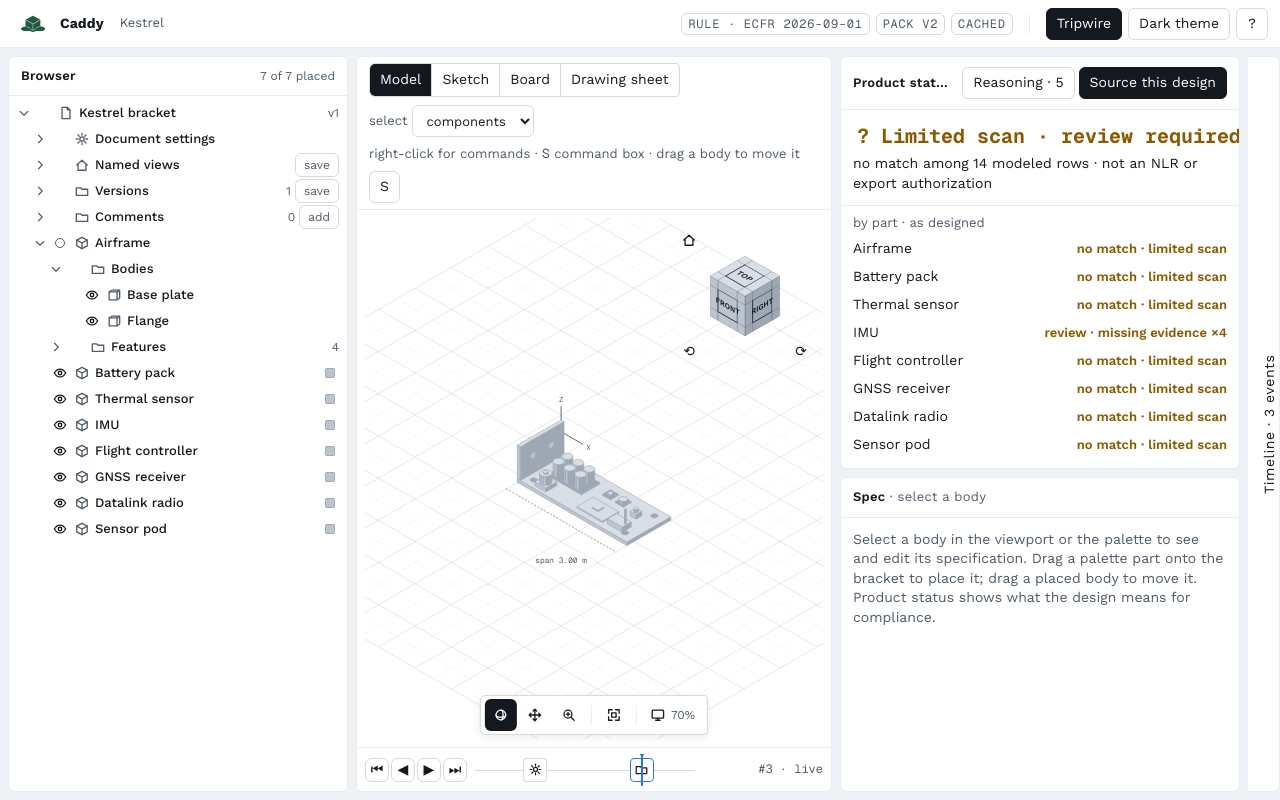
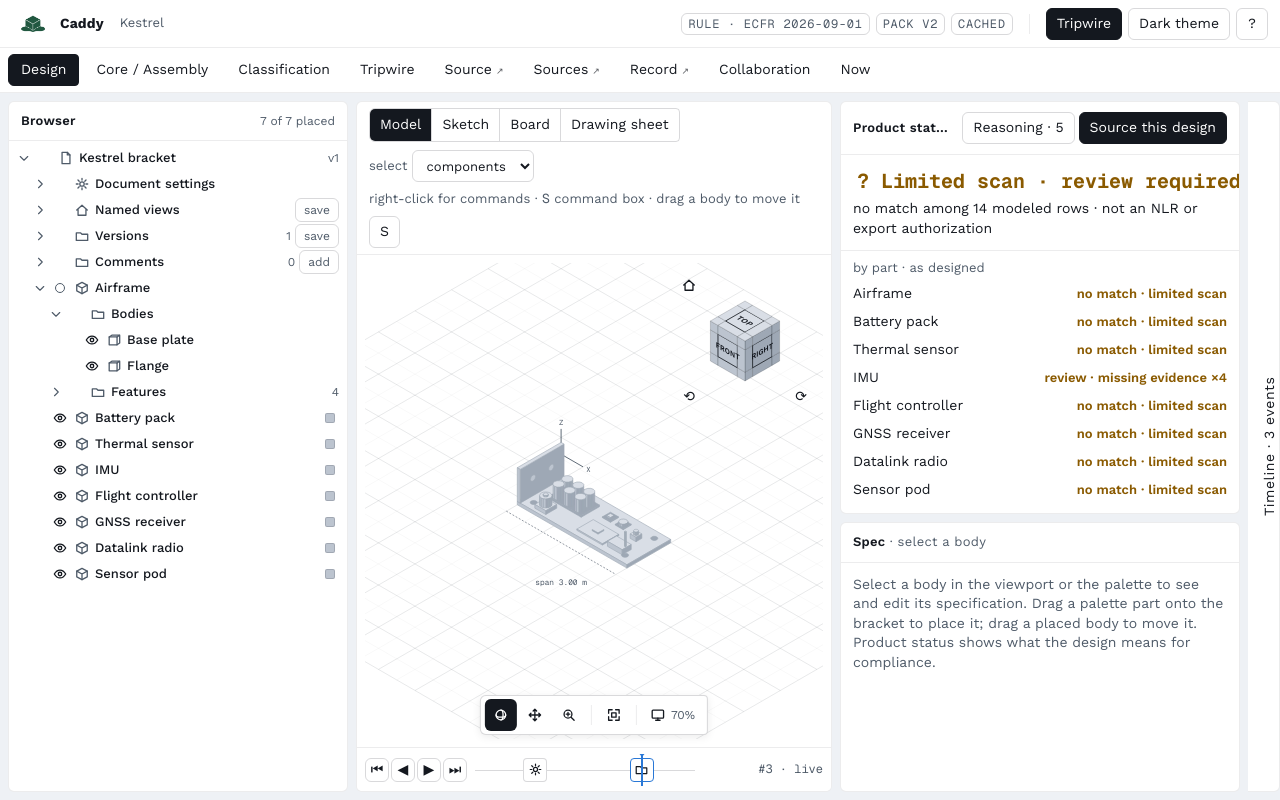
Before and after one commit to draygada/Caddy, a React (Vite) app in the folder frontend/: page / in a window 1280 px wide. Built offline with nearby package versions, Linux system fonts and the light colour scheme.

Commit message:
feat(frontend): add shared mission workspace shell

```diff
--- a/frontend/src/App.tsx
+++ b/frontend/src/App.tsx
@@ -16,6 +16,11 @@ import { TripwirePanel } from './panels/TripwirePanel';
 import { Sources } from './panels/Sources';
 import { Record } from './panels/Record';
 import { Now } from './panels/Now';
+import { MissionNav, type WorkspaceId } from './panels/MissionNav';
+import { CoreAssemblyWorkspace } from './panels/CoreAssemblyWorkspace';
+import { ClassificationWorkspace } from './panels/ClassificationWorkspace';
+import { TripwireAtlasWorkspace } from './panels/TripwireAtlasWorkspace';
+import { CollaborationWorkspace } from './panels/CollaborationWorkspace';
 import { runCommand } from './commands';
 import { useTripwireStore } from './tripwire-store';
 
@@ -79,22 +84,34 @@ export default function App() {
   const openTimeline = useStore((s) => s.openTimeline);
   const compact = useCompactWorkspace();
   const [mobilePanel, setMobilePanel] = useState<MobilePanel>('model');
+  const [workspace, setWorkspace] = useState<WorkspaceId>(() => {
+    try { return new URLSearchParams(location.search).get('now') === '1' ? 'now' : 'design'; }
+    catch { return 'design'; }
+  });
   const o = useMemo(() => service.evaluate({ parts, attrs, span, declared }, pack), [parts, attrs, span, declared, pack]);
-  const nowMode = useMemo(() => { try { return new URLSearchParams(location.search).get('now') === '1'; } catch { return false; } }, []);
   useKeyboard();
 
-  if (nowMode) return <div data-theme={theme} className="h-full bg-bg text-ink"><Now /></div>;
+  const closeMissionOverlays = () => useStore.getState().patch({ sourcingOpen: false, sourcesOpen: false, recordOpen: false });
+  const selectWorkspace = (next: WorkspaceId) => {
+    if (next === 'source' || next === 'sources' || next === 'record') {
+      useStore.getState().patch({
+        sourcingOpen: next === 'source',
+        sourcesOpen: next === 'sources',
+        recordOpen: next === 'record',
+      });
+      return;
+    }
+    closeMissionOverlays();
+    setWorkspace(next);
+  };
+  const goHome = () => {
+    useStore.getState().closeAll();
+    useTripwireStore.getState().closePanel();
+    setWorkspace('design');
+  };
+  const activeWorkspace: WorkspaceId = recordOpen ? 'record' : sourcesOpen ? 'sources' : sourcingOpen ? 'source' : workspace;
 
-  return (
-    <div data-theme={theme} className="relative h-full min-w-0 flex flex-col bg-bg text-ink overflow-hidden">
-      <TopBar />
-      {unreachable && (
-        <div role="status" className="flex-none px-4 py-2 border-b border-line2 bg-surface2 text-[14px] flex gap-3 items-center">
-          <span className="chip">Cached</span>
-          <span>service not reachable · replaying the cached baseline · last outcome 2026-09-05 09:12</span>
-        </div>
-      )}
-      {!compact ? (
+  const designSurface = !compact ? (
     <div className="flex-1 min-h-0 grid grid-cols-[340px_minmax(0,1fr)_400px_32px] gap-2 pt-2 pb-2 pl-2">
       <Browser />
       <div className="flex flex-col gap-2 min-h-0 min-w-0">
@@ -130,7 +147,30 @@ export default function App() {
         <button aria-label="Open timeline" onClick={openTimeline} className="min-h-12 border-0 bg-transparent text-[12px] font-semibold text-ink">History</button>
       </nav>
     </div>
+  );
+
+  const workspaceSurface = (() => {
+    switch (workspace) {
+      case 'core': return <CoreAssemblyWorkspace />;
+      case 'classification': return <ClassificationWorkspace />;
+      case 'tripwire': return <TripwireAtlasWorkspace />;
+      case 'collaboration': return <CollaborationWorkspace />;
+      case 'now': return <Now />;
+      default: return designSurface;
+    }
+  })();
+
+  return (
+    <div data-theme={theme} className="relative h-full min-w-0 flex flex-col bg-bg text-ink overflow-hidden">
+      <TopBar onHome={goHome} onOpenTripwire={() => selectWorkspace('tripwire')} />
+      <MissionNav active={activeWorkspace} onSelect={selectWorkspace} />
+      {unreachable && (
+        <div role="status" className="flex-none px-4 py-2 border-b border-line2 bg-surface2 text-[14px] flex gap-3 items-center">
+          <span className="chip">Cached</span>
+          <span>service not reachable · replaying the cached baseline · last outcome 2026-09-05 09:12</span>
+        </div>
       )}
+      {workspaceSurface}
       {reasoningOpen && <Reasoning o={o} />}
       {sourcingOpen && <Sourcing o={o} />}
       {sourcesOpen && <Sources />}
--- /dev/null
+++ b/frontend/src/panels/MissionNav.tsx
@@ -0,0 +1,49 @@
+export const WORKSPACES = [
+  { id: 'design', label: 'Design', kind: 'workspace' },
+  { id: 'core', label: 'Core / Assembly', kind: 'workspace' },
+  { id: 'classification', label: 'Classification', kind: 'workspace' },
+  { id: 'tripwire', label: 'Tripwire', kind: 'workspace' },
+  { id: 'source', label: 'Source', kind: 'overlay' },
+  { id: 'sources', label: 'Sources', kind: 'overlay' },
+  { id: 'record', label: 'Record', kind: 'overlay' },
+  { id: 'collaboration', label: 'Collaboration', kind: 'workspace' },
+  { id: 'now', label: 'Now', kind: 'workspace' },
+] as const;
+
+export type WorkspaceId = (typeof WORKSPACES)[number]['id'];
+
+interface MissionNavProps {
+  active: WorkspaceId;
+  onSelect: (workspace: WorkspaceId) => void;
+}
+
+export function MissionNav({ active, onSelect }: MissionNavProps) {
+  return (
+    <nav aria-label="Product workspaces" className="flex-none min-w-0 border-b border-line2 bg-surface">
+      <div className="flex items-stretch gap-1 overflow-x-auto px-2 py-[6px] [scrollbar-width:thin]">
+        {WORKSPACES.map((workspace) => {
+          const selected = active === workspace.id;
+          return (
+            <button
+              key={workspace.id}
+              type="button"
+              aria-current={selected ? 'page' : undefined}
+              aria-pressed={selected}
+              data-workspace={workspace.id}
+              onClick={() => onSelect(workspace.id)}
+              className="flex-none min-h-8 whitespace-nowrap rounded-r border px-3 text-[12px] font-semibold cursor-pointer"
+              style={{
+                borderColor: selected ? 'var(--accent)' : 'transparent',
+                background: selected ? 'var(--accent)' : 'transparent',
+                color: selected ? 'var(--accentfg)' : 'var(--ink)',
+              }}
+            >
+              {workspace.label}
+              {workspace.kind === 'overlay' && <span className="ml-1 text-[9px] opacity-70">↗</span>}
+            </button>
+          );
+        })}
+      </div>
+    </nav>
+  );
+}
--- a/frontend/src/panels/TopBar.tsx
+++ b/frontend/src/panels/TopBar.tsx
@@ -2,7 +2,12 @@ import { useStore } from '../store';
 import { useTripwireStore } from '../tripwire-store';
 import { PACKS } from '../lib/catalog';
 
-export function TopBar() {
+interface TopBarProps {
+  onHome?: () => void;
+  onOpenTripwire?: () => void;
+}
+
+export function TopBar({ onHome, onOpenTripwire }: TopBarProps = {}) {
   const theme = useStore((s) => s.theme);
   const toggleTheme = useStore((s) => s.toggleTheme);
   const toggleHelp = useStore((s) => s.toggleHelp);
@@ -10,9 +15,17 @@ export function TopBar() {
   const pack = useStore((s) => s.pack);
   const openTripwire = useTripwireStore((s) => s.openPanel);
   const closeTripwire = useTripwireStore((s) => s.closePanel);
+  const goHome = () => {
+    if (onHome) {
+      onHome();
+      return;
+    }
+    patch({ sel: null, timelineOpen: false, helpOpen: false });
+    closeTripwire();
+  };
   return (
     <div className="h-12 flex-none flex items-center gap-2 px-2 sm:gap-4 sm:pl-4 sm:pr-3 border-b border-line2 bg-surface">
-      <button onClick={() => { patch({ sel: null, timelineOpen: false, helpOpen: false }); closeTripwire(); }} title="Return to baseline" className="flex items-center gap-[10px] bg-transparent border-0 p-0 text-ink cursor-pointer min-h-6">
+      <button onClick={goHome} title="Return to Design" className="flex items-center gap-[10px] bg-transparent border-0 p-0 text-ink cursor-pointer min-h-6">
         <img src="/logo.png" alt="" width={34} height={34} className="block w-[34px] h-[34px]" />
         <span className="font-bold tracking-[.01em]">Caddy</span>
       </button>
@@ -25,7 +38,7 @@ export function TopBar() {
       </div>
       <div className="hidden sm:block w-px h-5 bg-line2" />
       <div className="flex gap-[6px]">
-        <button onClick={openTripwire} className="btn btn-primary">Tripwire</button>
+        <button onClick={onOpenTripwire ?? openTripwire} className="btn btn-primary">Tripwire</button>
         <button onClick={toggleTheme} className="btn">{theme === 'dark' ? 'Light theme' : 'Dark theme'}</button>
         <button onClick={toggleHelp} aria-label="Keyboard and mouse help" className="btn btn-icon">?</button>
       </div>
```
Lines whose indentation alone changed are shown as unchanged.
